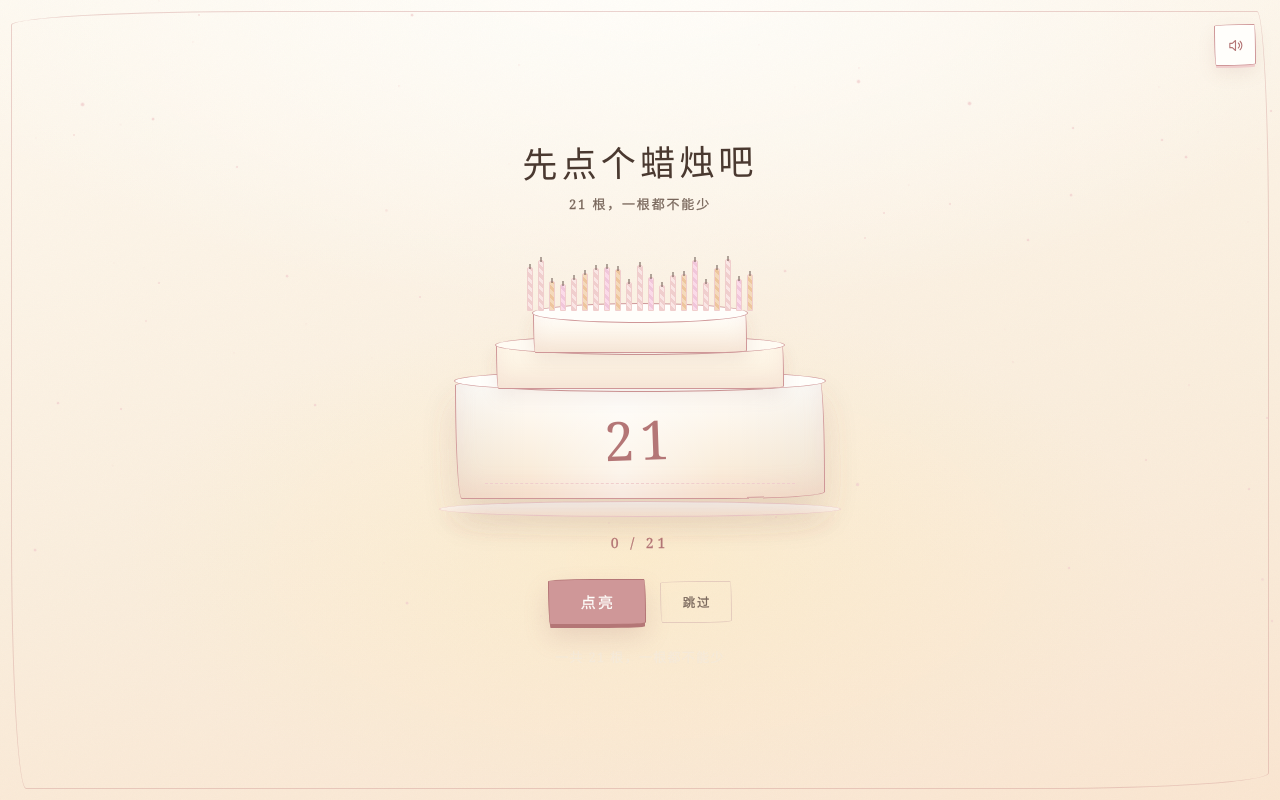
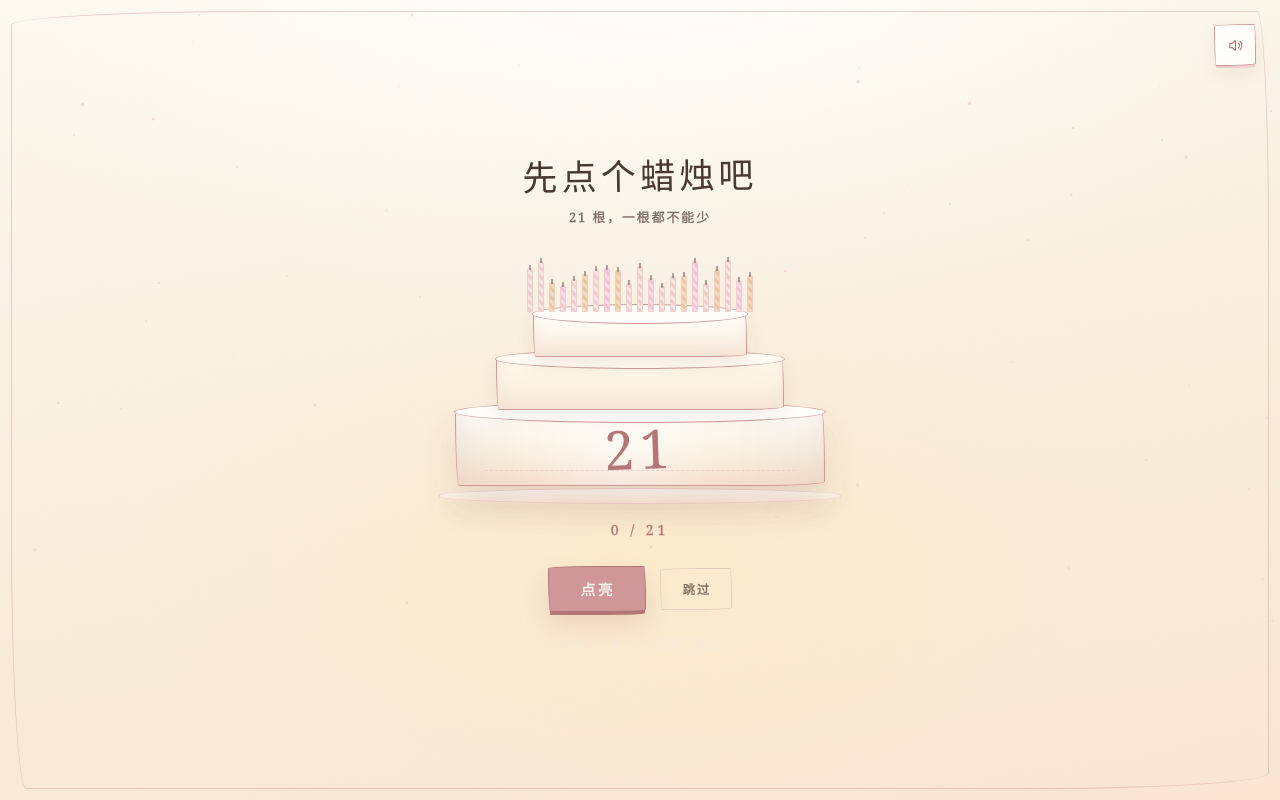
Before and after one commit to HorizonWayfarer/for-my-sister, a plain HTML site: page index.html in a window 1280 px wide. Both pictures are taken after a click on the button "拆开信封". Drawn offline with Linux system fonts and the light colour scheme.

Commit message:
style: 蛋糕改用分层百分比堆叠，取消负 margin 拼接

```diff
--- a/index.html
+++ b/index.html
@@ -426,15 +426,25 @@ body {
   50% { opacity: .9; transform: scale(1.25); }
 }
 
-.cake { position: relative; width: min(370px, 88vw); margin: 0 auto; filter: url(#sketch); }
+/* 分层蛋糕：蜡烛 + 各层高度按百分比分配，相加 100%（参考 CoderDojo 纯 CSS 分层思路） */
+.cake {
+  position: relative;
+  width: min(370px, 88vw);
+  height: clamp(200px, 50vw, 252px);
+  margin: 0 auto;
+  display: flex;
+  flex-direction: column;
+  justify-content: flex-end;
+  filter: url(#sketch);
+}
 
 .candles {
   display: flex;
   align-items: flex-end;
   justify-content: center;
   gap: clamp(2px, .85vw, 5px);
+  flex: 0 0 24%;
   width: 62%;
-  height: clamp(52px, 13vw, 72px);
   margin: 0 auto;
   padding: 0 2px;
   position: relative;
@@ -498,6 +508,13 @@ body {
 }
 
 /* 三层手绘蛋糕 */
+.cake__stack {
+  flex: 1 1 auto;
+  min-height: 0;
+  display: flex;
+  flex-direction: column;
+  position: relative;
+}
 .cake__tier {
   position: relative;
   margin: 0 auto;
@@ -505,8 +522,8 @@ body {
   box-shadow: inset 0 -8px 18px oklch(0.75 0.06 20 / .12), 0 8px 18px oklch(0.55 0.06 30 / .1);
 }
 .cake__tier--top {
-  width: 58%; height: 42px;
-  margin-bottom: -10px;
+  flex: 0 0 26%;
+  width: 58%;
   border-radius: var(--sketch);
   background: linear-gradient(180deg, var(--paper), var(--cream-deep));
   z-index: 4;
@@ -521,8 +538,8 @@ body {
   border: 1.5px solid var(--rose);
 }
 .cake__tier--mid {
-  width: 78%; height: 46px;
-  margin-bottom: -10px;
+  flex: 0 0 30%;
+  width: 78%;
   border-radius: var(--sketch);
   background: linear-gradient(180deg, oklch(0.98 0.02 84), var(--cream-deep));
   z-index: 3;
@@ -542,9 +559,9 @@ body {
 }
 
 .cake__body {
+  flex: 0 0 44%;
   position: relative;
   width: 100%;
-  height: clamp(94px, 23vw, 120px);
   border-radius: var(--sketch);
   border: 1.5px solid var(--rose);
   background:
@@ -598,7 +615,8 @@ body {
 }
 
 .cake__plate {
-  height: 16px;
+  flex: 0 0 6%;
+  min-height: 12px;
   margin: 2px -16px 0;
   border-radius: 50%;
   border: 1.5px solid var(--rose-pale);
@@ -994,9 +1012,11 @@ body {
 
       <div class="cake">
         <div class="candles" id="candles"></div>
-        <div class="cake__tier cake__tier--top"></div>
-        <div class="cake__tier cake__tier--mid"></div>
-        <div class="cake__body"><span class="cake__num">21</span><span class="cake__cherry"></span></div>
+        <div class="cake__stack">
+          <div class="cake__tier cake__tier--top"></div>
+          <div class="cake__tier cake__tier--mid"></div>
+          <div class="cake__body"><span class="cake__num">21</span><span class="cake__cherry"></span></div>
+        </div>
         <div class="cake__plate"></div>
       </div>
 
```
